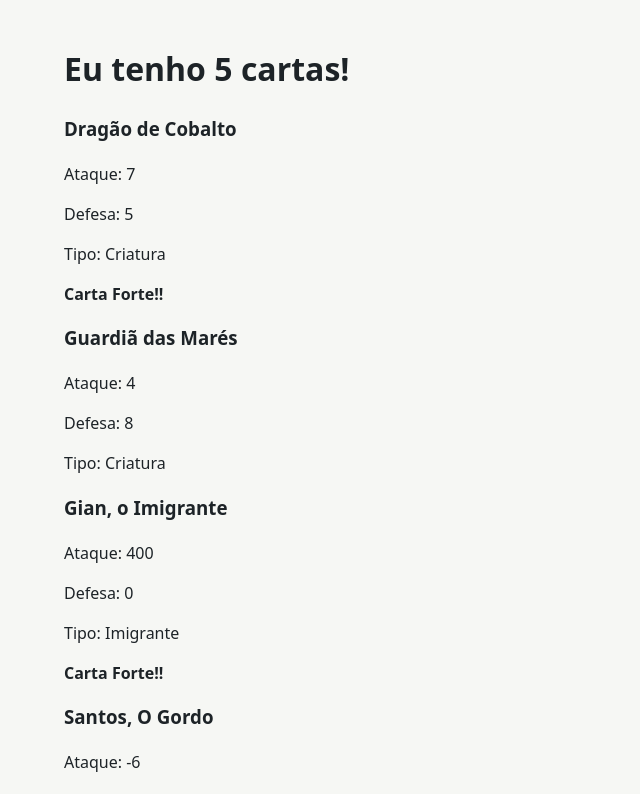
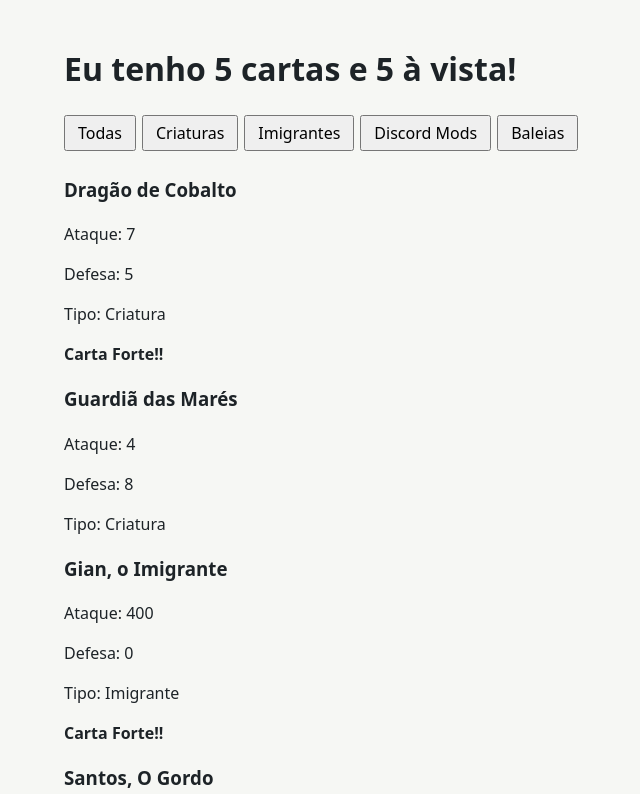
Before and after one commit to David-TON618/Repo_Ficha2David-Gregorio, a React (Vite) app in the folder client/: page / in a window 1280 px wide. Shown: the top 794 px of the page, without its empty margins (256-896 px from the left). Built offline with nearby package versions, Linux system fonts and the light colour scheme.

Commit message:
tarefa 5

```diff
--- a/client/src/App.jsx
+++ b/client/src/App.jsx
@@ -1,3 +1,4 @@
+import { useState } from 'react'
 import Card from './Card'
 
 const cards = [
@@ -9,10 +10,24 @@ const cards = [
 ]
 
 function App() {
+
+  const [filter, setFilter] = useState('todas')
+
+  const visible = cards.filter(card => {
+    if (filter === 'todas') return true
+    return card.type === filter
+  })
+
+
   return (
     <div>
-      <h1>Eu tenho {cards.length} cartas!</h1>
-      {cards.map(card => (
+      <h1>Eu tenho {cards.length} cartas e {visible.length} à vista!</h1>
+      <button onClick={() => setFilter('todas')}>Todas</button>
+      <button onClick={() => setFilter('Criatura')}>Criaturas</button>
+      <button onClick={() => setFilter('Imigrante')}>Imigrantes</button>
+      <button onClick={() => setFilter('Discord Mod')}>Discord Mods</button>
+      <button onClick={() => setFilter('Baleia')}>Baleias</button>
+      {visible.map(card => (
         <Card
           key={card.name}
           name={card.name}
```
